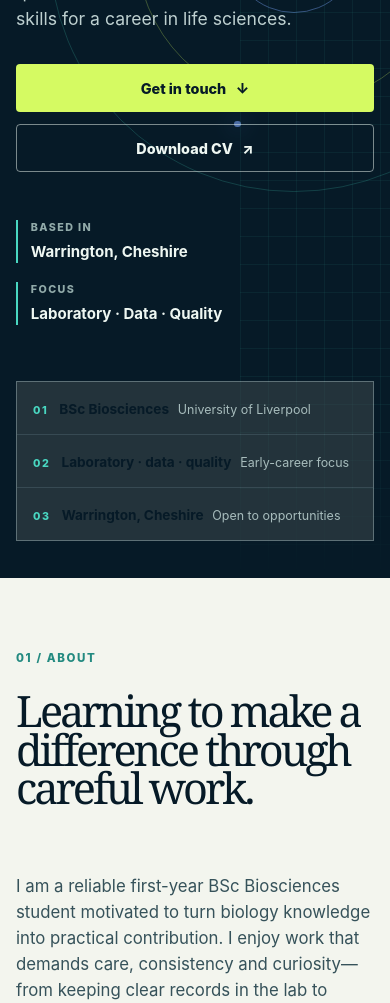
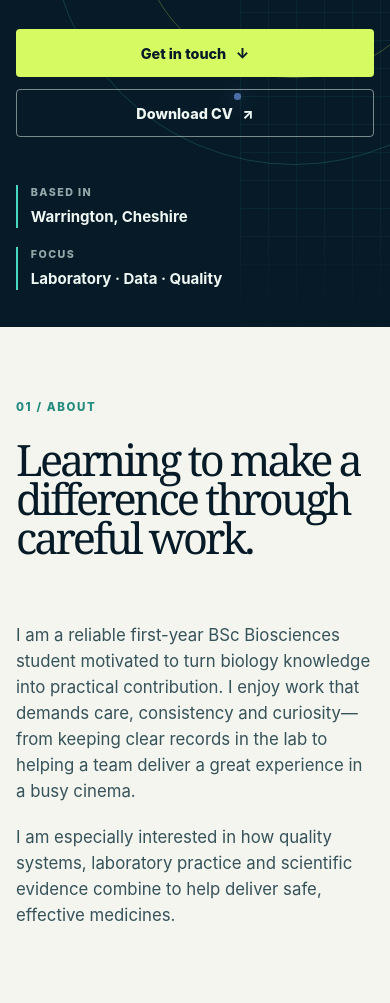
Before and after one commit to rtreharne/gai_lecture, an Astro site in the folder calvin/: page / in a window 390 px wide. Shown: the part 511-1514 px from the top of the page. Built offline with nearby package versions, Linux system fonts and the light colour scheme; Astro itself is replaced by a stand-in of ours.

Commit message:
Tighten Calvin portfolio hero

```diff
--- a/calvin/src/pages/index.astro
+++ b/calvin/src/pages/index.astro
@@ -49,11 +49,6 @@ const nav = [
           <div><dt>Based in</dt><dd>Warrington, Cheshire</dd></div>
           <div><dt>Focus</dt><dd>Laboratory · Data · Quality</dd></div>
         </dl>
-      </div>
-      <div class="hero-index" aria-label="Profile overview">
-        <div><span>01</span><strong>BSc Biosciences</strong><p>University of Liverpool</p></div>
-        <div><span>02</span><strong>Laboratory · data · quality</strong><p>Early-career focus</p></div>
-        <div><span>03</span><strong>Warrington, Cheshire</strong><p>Open to opportunities</p></div>
       </div>
     </section>
 
--- a/calvin/src/styles/global.css
+++ b/calvin/src/styles/global.css
@@ -33,13 +33,13 @@ h1, h2, h3, p { margin-top: 0; }
 .menu-toggle { display: none; border: 1px solid var(--line); border-radius: .3rem; padding: .55rem .75rem; background: transparent; color: var(--ink); font: inherit; cursor: pointer; }
 
 .hero, .section-content { width: min(1180px, calc(100% - 2.5rem)); margin-inline: auto; }
-.hero { position: relative; min-height: calc(100svh - 4.7rem); padding-block: clamp(5rem, 10vw, 9rem) 2.8rem; isolation: isolate; }
+.hero { position: relative; min-height: calc(100svh - 4.7rem); padding-block: clamp(3.5rem, 7vw, 6.5rem) 2.5rem; isolation: isolate; }
 .hero::before { position: absolute; z-index: -2; inset: 0 calc(50% - 50vw); content: ""; background: var(--navy); }
 .hero::after { position: absolute; z-index: -1; top: 0; right: calc(50% - 50vw); bottom: 0; width: 42%; content: ""; opacity: .55; background-image: linear-gradient(rgba(73,215,193,.12) 1px, transparent 1px), linear-gradient(90deg, rgba(73,215,193,.12) 1px, transparent 1px); background-size: 28px 28px; mask-image: linear-gradient(to bottom, transparent, #000 14%, #000 85%, transparent); }
 .hero-copy { position: relative; z-index: 1; max-width: 930px; color: var(--ink); }
 .eyebrow, .section-kicker { color: #238a80; font-size: .72rem; font-weight: 850; letter-spacing: .14em; text-transform: uppercase; }
 .hero .eyebrow { color: var(--teal); }
-.hero h1 { max-width: 900px; margin-block: 1.2rem 1.5rem; font: clamp(4rem, 10vw, 9.2rem)/.8 var(--serif); letter-spacing: -.085em; }
+.hero h1 { max-width: 820px; margin-block: 1rem 1.25rem; font: clamp(3.5rem, 8.2vw, 7.2rem)/.84 var(--serif); letter-spacing: -.075em; }
 .hero h1 em { color: var(--acid); font-style: italic; }
 .hero-intro { max-width: 580px; color: #bed0d0; font-size: clamp(1.1rem, 2vw, 1.35rem); }
 .hero-actions { display: flex; flex-wrap: wrap; gap: .75rem; margin-top: 2rem; }
@@ -49,15 +49,10 @@ h1, h2, h3, p { margin-top: 0; }
 .button-primary:hover, .button-primary:focus-visible { background: #e5ff9a; }
 .button-secondary { border-color: rgba(238,247,242,.5); color: var(--ink); }
 .button-secondary:hover, .button-secondary:focus-visible { border-color: var(--teal); background: rgba(73,215,193,.1); }
-.hero-facts { display: flex; flex-wrap: wrap; gap: 2.4rem; margin: clamp(3rem, 8vw, 7rem) 0 0; }
+.hero-facts { display: flex; flex-wrap: wrap; gap: 2.4rem; margin: clamp(2rem, 4vw, 3.5rem) 0 0; }
 .hero-facts div { padding-left: .8rem; border-left: 2px solid var(--teal); }
 .hero-facts dt { color: #91aaa9; font-size: .67rem; font-weight: 800; letter-spacing: .13em; text-transform: uppercase; }
 .hero-facts dd { margin: .18rem 0 0; color: var(--ink); font-size: .94rem; font-weight: 750; }
-.hero-index { display: grid; grid-template-columns: repeat(3, 1fr); gap: 1px; margin-top: clamp(3.5rem, 7vw, 7rem); border: 1px solid var(--line); background: var(--line); }
-.hero-index div { min-height: 125px; padding: 1.1rem; background: rgba(2,11,18,.37); }
-.hero-index span { display: block; margin-bottom: 1.4rem; color: var(--teal); font-size: .67rem; font-weight: 850; letter-spacing: .14em; }
-.hero-index strong { display: block; font-size: .85rem; }
-.hero-index p { margin: .2rem 0 0; color: #a7bcbc; font-size: .78rem; }
 .hero-graphic { position: absolute; z-index: -1; top: clamp(2rem, 8vw, 8rem); right: max(-12vw, -9rem); width: min(56vw, 710px); height: min(56vw, 710px); opacity: .9; }
 .orbit { position: absolute; border: 1px solid rgba(73,215,193,.35); border-radius: 50%; }
 .orbit-one { inset: 5%; }
@@ -137,14 +132,13 @@ h1, h2, h3, p { margin-top: 0; }
   .design-label { display: none; }.menu-toggle { display: inline-flex; margin-left: auto; }
   .site-nav { position: absolute; top: 100%; right: 0; left: 0; display: none; align-items: stretch; flex-direction: column; gap: 0; padding: .75rem 1.25rem 1.25rem; border-bottom: 1px solid var(--line); background: var(--navy); }
   .site-nav.is-open { display: flex; }.site-nav a { padding: .75rem 0; }.site-nav .nav-cv { margin-top: .6rem; padding: .75rem; text-align: center; }
-  .hero { min-height: auto; padding-block: 5rem 2.3rem; }.hero h1 { font-size: clamp(4rem, 15vw, 7.5rem); }.hero-graphic { top: 11%; right: -12rem; width: 34rem; height: 34rem; opacity: .58; }
-  .hero-index { grid-template-columns: 1fr; }.hero-index div { min-height: auto; padding: .85rem 1rem; }.hero-index span { display: inline; margin-right: .7rem; }.hero-index strong { display: inline; }.hero-index p { display: inline; margin-left: .55rem; }
+  .hero { min-height: auto; padding-block: 4.25rem 2.3rem; }.hero h1 { font-size: clamp(3.5rem, 13vw, 6.2rem); }.hero-graphic { top: 11%; right: -12rem; width: 34rem; height: 34rem; opacity: .58; }
   .split-layout, .contact-layout, .project-layout { grid-template-columns: 1fr; gap: 1.8rem; }.skill-grid { grid-template-columns: 1fr 1fr; }
   .timeline::before { left: .3rem; }.timeline-entry { grid-template-columns: 1fr; gap: .75rem; padding-left: 1.6rem; }.timeline-meta { flex-direction: row; justify-content: space-between; }.timeline-meta::after { top: .1rem; right: auto; left: -1.95rem; }
   .section-project { background: #f3f5ee; }.site-footer { display: grid; }
 }
 @media (max-width: 460px) {
-  .hero, .section-content, .section-kicker { width: min(100% - 2rem, 1180px); }.hero { padding-top: 4.25rem; }.hero h1 { font-size: clamp(3.5rem, 17vw, 5rem); }
+  .hero, .section-content, .section-kicker { width: min(100% - 2rem, 1180px); }.hero { padding-top: 3.5rem; }.hero h1 { font-size: clamp(3.25rem, 15vw, 4.5rem); }
   .hero-actions { display: grid; }.button { width: 100%; }.hero-facts { gap: 1.2rem; margin-top: 3rem; }.skill-grid { grid-template-columns: 1fr; }.skill-card { min-height: 240px; }.section { padding-block: 4.5rem; }
 }
 @media (prefers-reduced-motion: reduce) { *, *::before, *::after { scroll-behavior: auto !important; transition-duration: .01ms !important; } }
```
